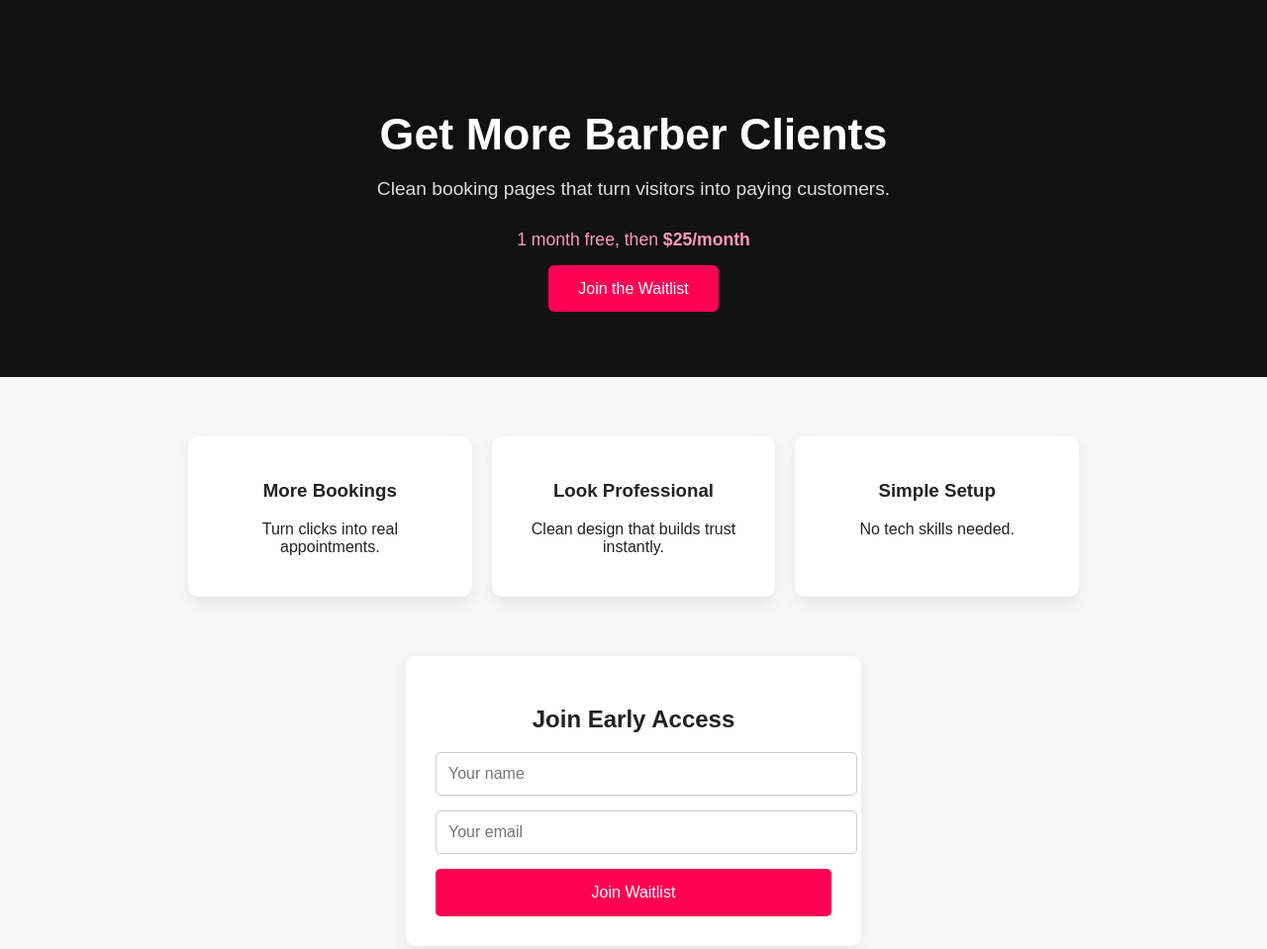
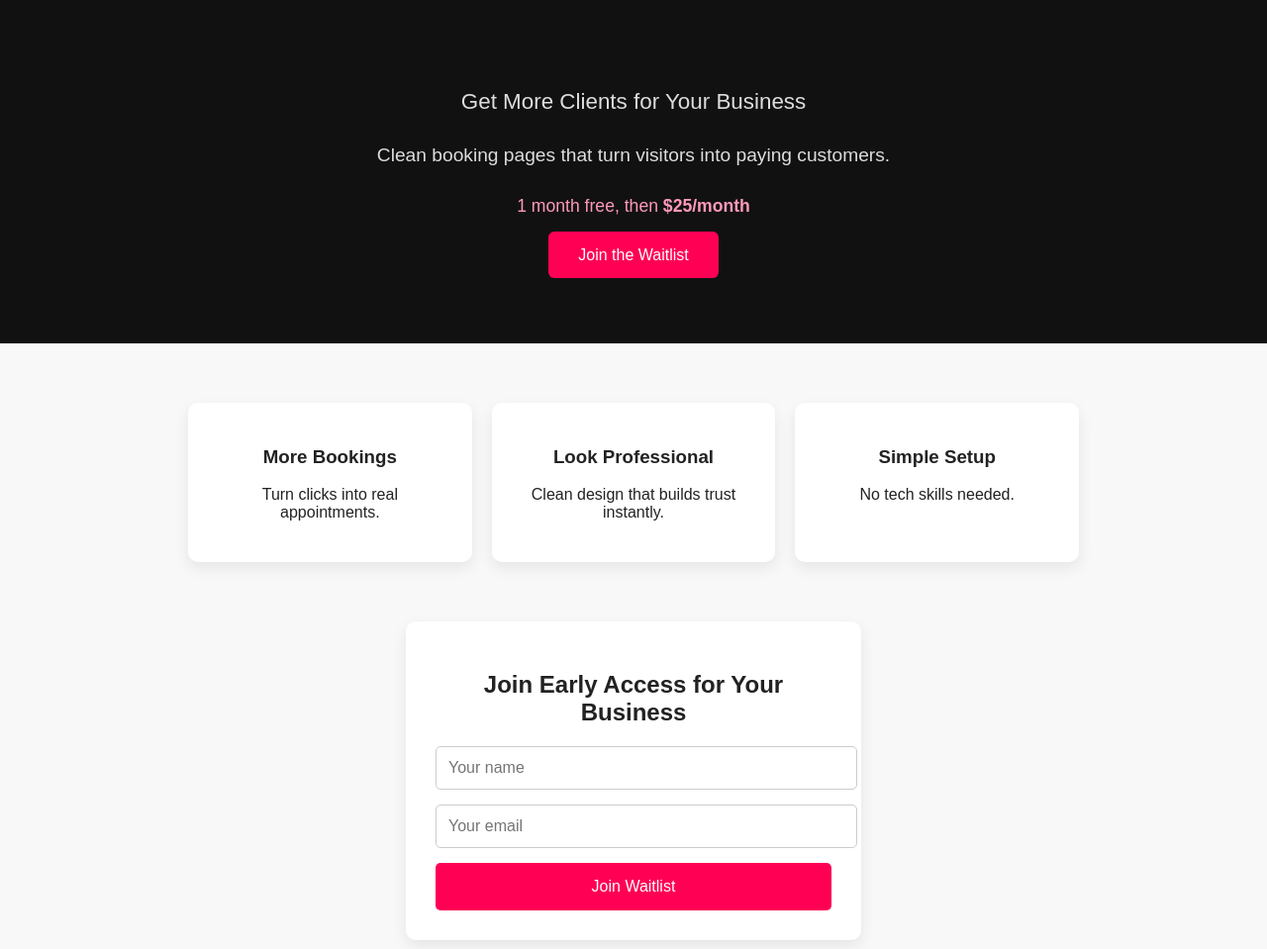
Before and after one commit to cutbook-01/Cutbook, a website: page public/index.html in a window 1280 px wide. Shown: the top 959 px of the page at 99% size. Drawn offline with Linux system fonts and the light colour scheme.

Commit message:
Generalize from barber to businesses

```diff
--- a/public/index.html
+++ b/public/index.html
@@ -101,7 +101,8 @@
 <body>
 
 <header>
-  <h1>Get More Barber Clients</h1>
+ <p style="font-size: 1.4rem; margin-top: 10px;">Get More Clients for Your Business</p>
+
   <p>Clean booking pages that turn visitors into paying customers.</p>
 <p style="font-size: 1.1rem; color: #ff99bb; margin-top: 10px;">
   1 month free, then <strong>$25/month</strong>
@@ -129,7 +130,8 @@
 
 <section id="signup">
   <form action="/signup" method="POST">
-    <h2 style="text-align:center;">Join Early Access</h2>
+ <h2 style="text-align:center;">Join Early Access for Your Business</h2>
+
     <input type="text" name="name" placeholder="Your name" required />
     <input type="email" name="email" placeholder="Your email" required />
     <button type="submit">Join Waitlist</button>
```
